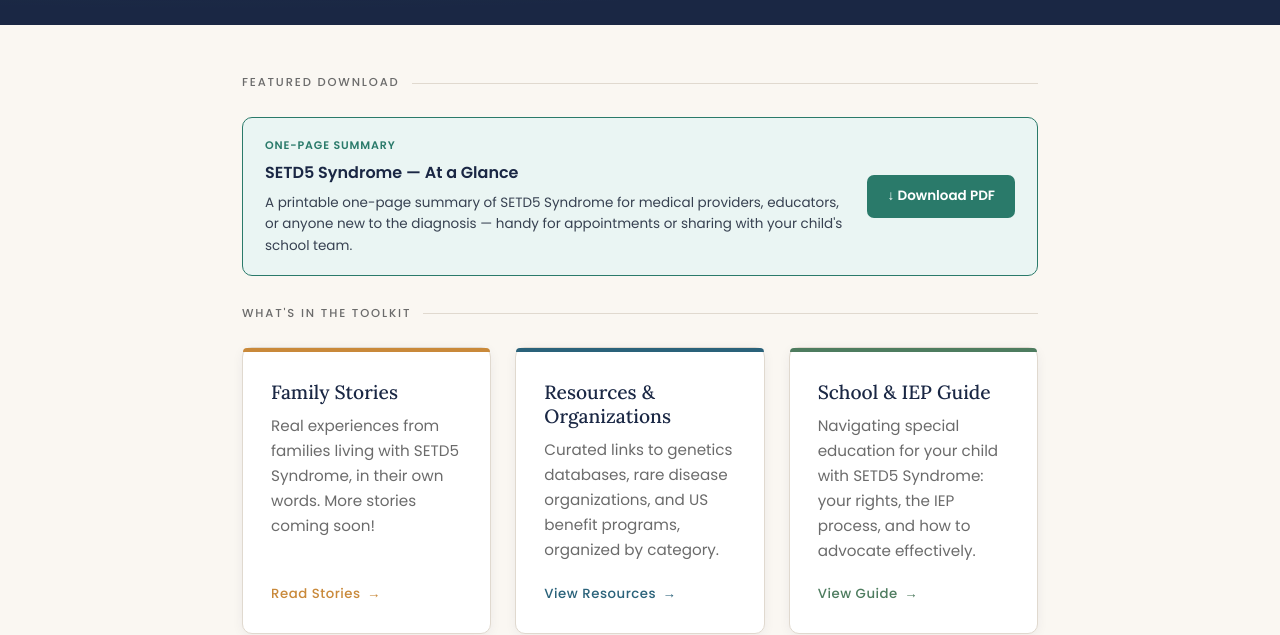
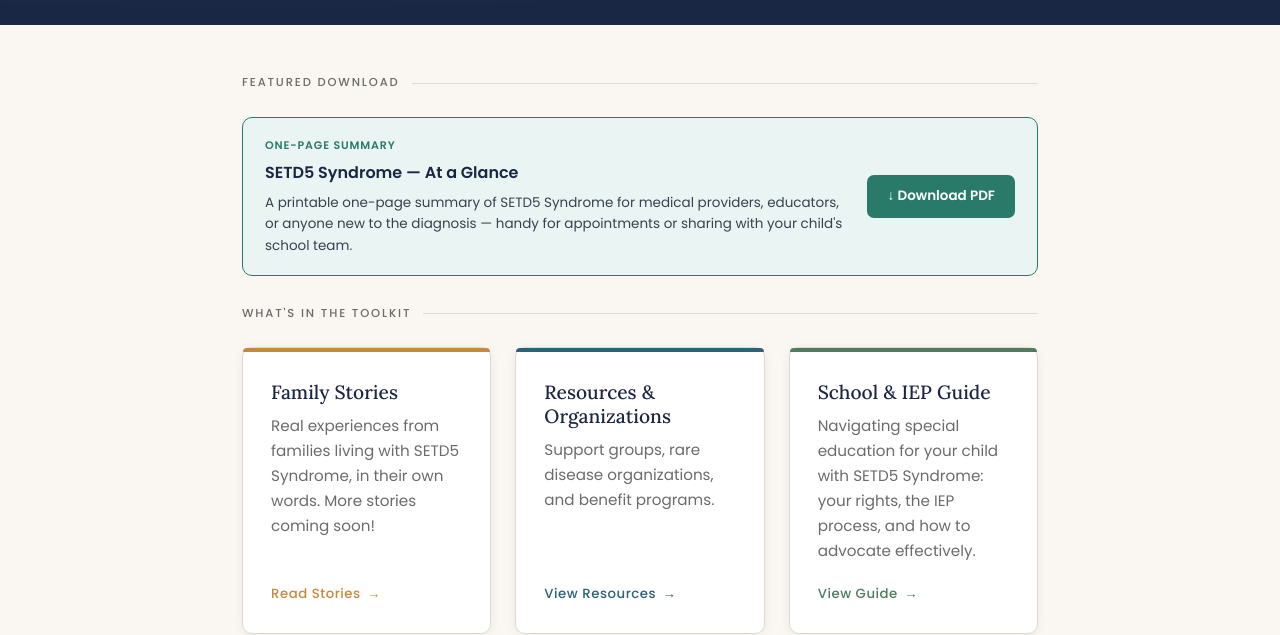
Before and after one commit to homekew/setd5syndrome, a plain HTML site: page family-toolkit.html in a window 1280 px wide. Shown: the part 178-813 px from the top of the page. Drawn offline with Linux system fonts and the light colour scheme.

Commit message:
Reduce header spacing on homepage and update Resources card description
Co-Authored-By: Claude Sonnet 4.6 <noreply@anthropic.com>

```diff
--- a/family-toolkit.html
+++ b/family-toolkit.html
@@ -413,7 +413,7 @@
 
     <a href="helpful-links.html" class="card card-links">
       <h2>Resources &amp; Organizations</h2>
-      <p>Curated links to genetics databases, rare disease organizations, and US benefit programs, organized by category.</p>
+      <p>Support groups, rare disease organizations, and benefit programs.</p>
       <span class="card-link">View Resources</span>
     </a>
 
```
Also changed, not shown: index.html (+1 -1 lines).
